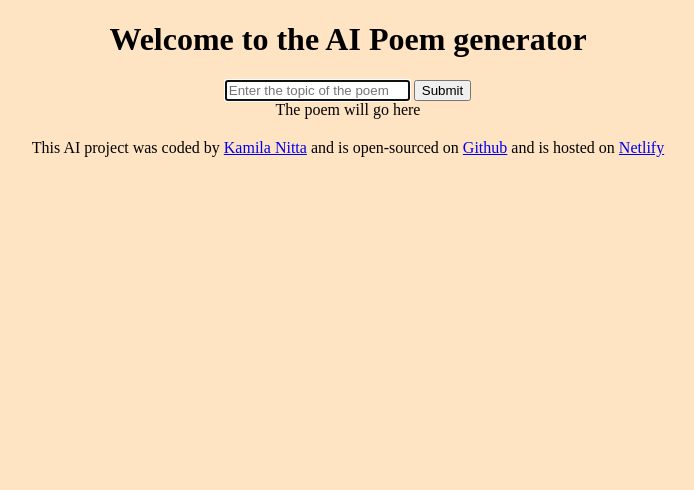
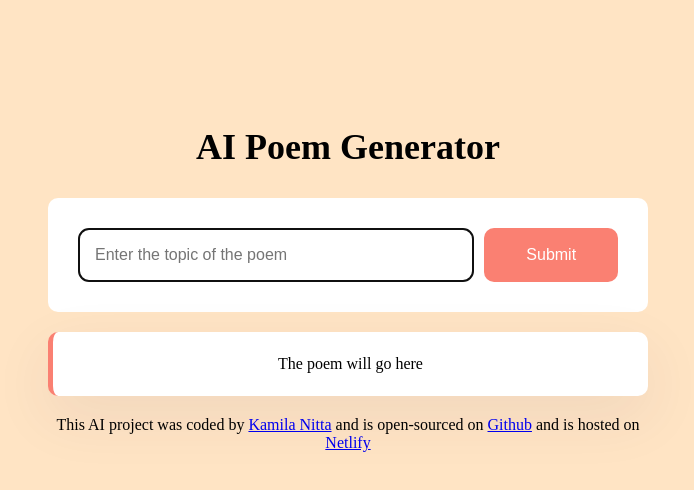
Before and after one commit to kamilanitta/poem-generator, a plain HTML site: page index.html in a window 1280 px wide. Shown: the whole page, without its empty margins (292-986 px from the left). Drawn offline with Linux system fonts and the light colour scheme.

Commit message:
Improve css

```diff
--- a/index.html
+++ b/index.html
@@ -9,20 +9,22 @@
     <title>AI Poem Generator</title>
   </head>
   <body>
+    <div class="container">
     <header>
-      <h1>Welcome to the AI Poem generator</h1>
+      <h1>AI Poem Generator</h1>
     </header>
 <main>
   <form>
-    <input type="text" placeholder="Enter the topic of the poem" autofocus required autocomplete="off"/>
-  <input type="submit"/>
-  <br>
+    <input type="text" placeholder="Enter the topic of the poem" autofocus required autocomplete="off" class="instructions"/>
+  <input type="submit" class="submitBtn"/>
+</form>
+  <div class="poem">
     The poem will go here
     <br/>
   </div>
-  </form>
 </main>
     <footer> This AI project was coded by <a href="https://github.com/kamilanitta">Kamila Nitta</a> and is open-sourced on <a href="https://github.com/kamilanitta/poem-generator">Github</a> and is hosted on <a href="poem-generator-knitta.netlify.app">Netlify</a></footer>
+  </div>
     <script src="./index.js"></script>
   </body>
 </html>
--- a/style.css
+++ b/style.css
@@ -3,6 +3,55 @@ body {
   text-align: center;
 }
 
+.container {
+  margin: 120px auto;
+  max-width: 600px;
+}
+
+h1 {
+  font-weight: 800;
+  font-size: 36px;
+  line-height: 1.5;
+}
+
+form {
+  padding: 30px;
+  background-color: white;
+  border-radius: 10px;
+  display: flex;
+}
+
+.instructions {
+  font-size: 16px;
+  padding: 16px;
+  border: 1px solid rgba(39, 33, 66, 0.5);
+  border-radius: 10px;
+  line-height: 20px;
+  width: 80%;
+}
+
+.submitBtn {
+  font-size: 16px;
+  margin-left: 10px;
+  background-color: salmon;
+  border-radius: 10px;
+  color: white;
+  width: 150px;
+  border: none;
+  padding: 14px 24px;
+}
+
+.poem {
+  font-size: 16px;
+  background-color: white;
+  padding: 20px;
+  line-height: 24px;
+  border-left: 5px solid salmon;
+  margin-top: 20px;
+  border-radius: 10px;
+  box-shadow: 0px 20px 60px rgba(65, 50, 100, 0.08);
+}
+
 footer {
   margin-top: 20px;
 }
```
